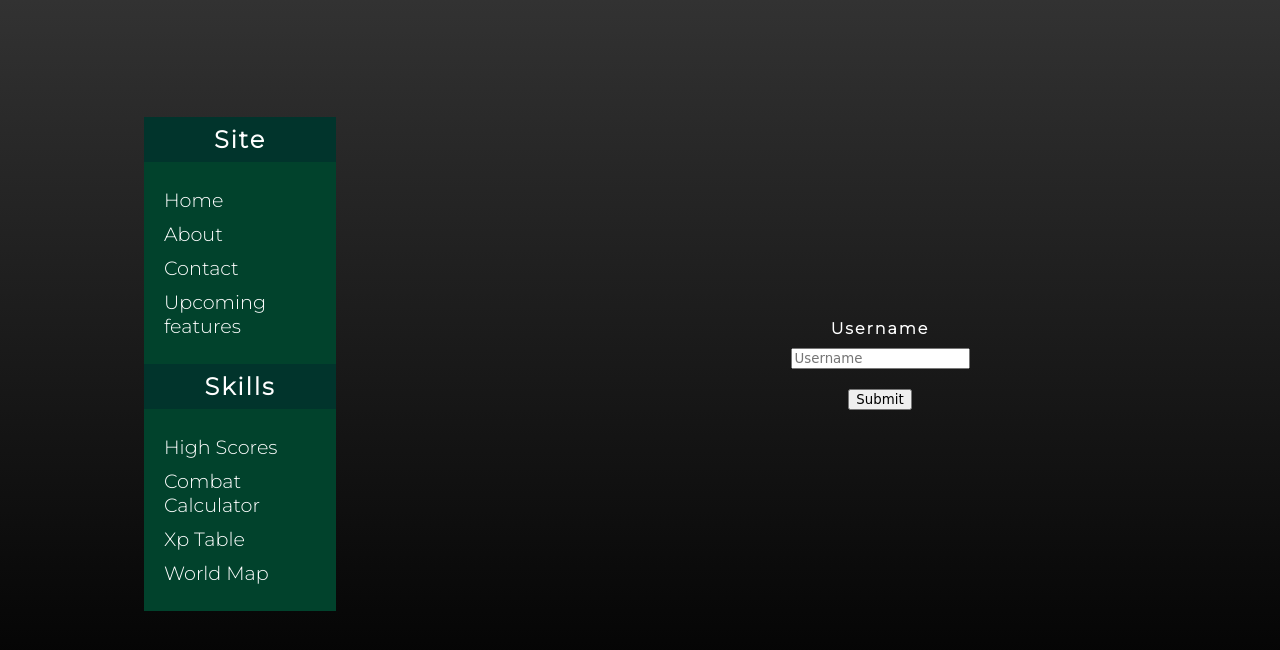
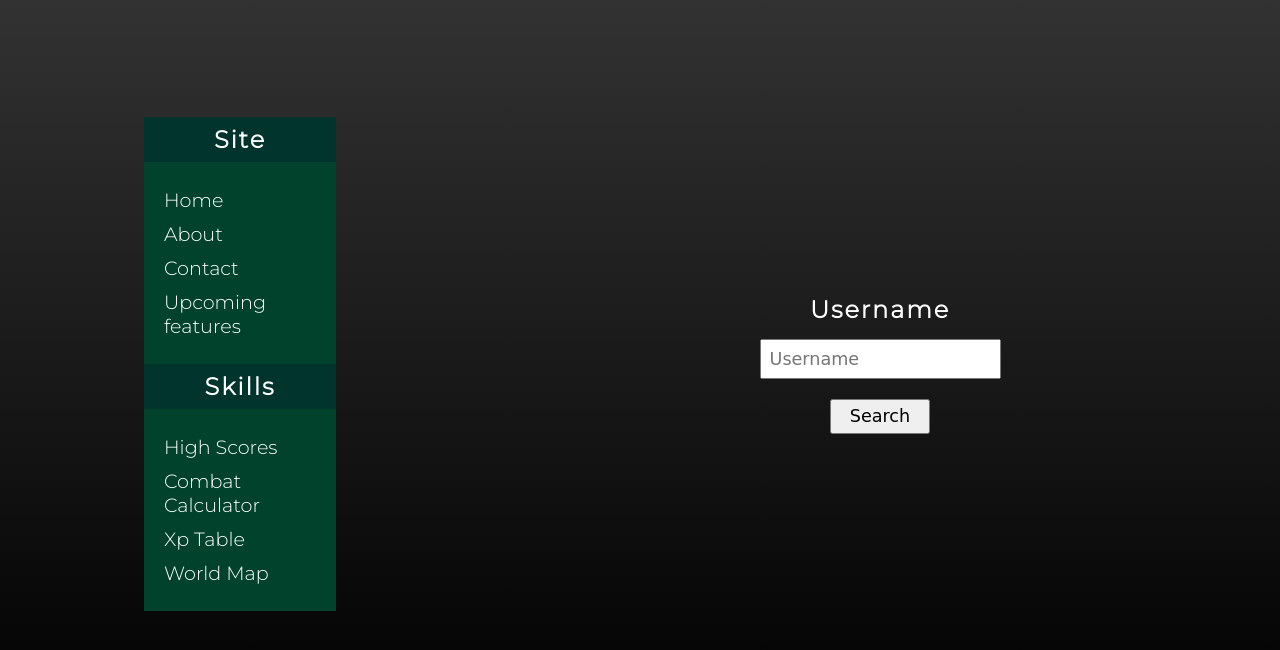
Before and after one commit to TeemuPallasoja/MyProjects, a plain HTML site: page index.html in a window 1280 px wide. Shown: the part 72-722 px from the top of the page. Drawn offline with Linux system fonts and the light colour scheme.

Commit message:
index and css changes

```diff
--- a/index.html
+++ b/index.html
@@ -46,10 +46,10 @@
             <form>
                 <div class="formItem">
                     <label for="username">Username</label>
-                    <input type="text" id="username" name="username" placeholder="Username" style="font-family: cursive">
+                    <input class="form-input" type="text" id="username" name="username" placeholder="Username" style="font-family: cursive">
                 </div>
                 <div class="formItem">
-                    <input type="submit" value="Submit" style="font-family: cursive">
+                    <input class="form-button" type="submit" value="Search" style="font-family: cursive">
                 </div>
             </form>
         </div>
--- a/styles.css
+++ b/styles.css
@@ -92,6 +92,10 @@ li a {
     color: white;
 }
 
+li a:hover {
+    color: rgba(0, 255, 0, 0.2)
+}
+
 form {
     width: 40%;
     display: flex;
@@ -114,5 +118,17 @@ form {
 }
 
 .formItem > label {
-    margin-bottom: 10px;
+    margin-bottom: 15px;
+    font-size: 1.5em;
 }
+
+.form-input {
+    padding: 8px;
+    font-size: 1.1em;
+}
+
+.form-button {
+    width: 100px;
+    height: 35px;
+    font-size: 1.1em;
+}
```
